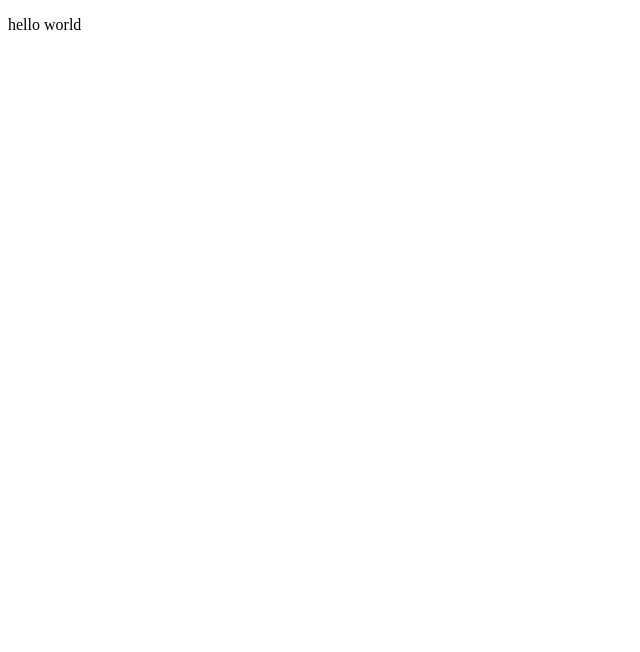
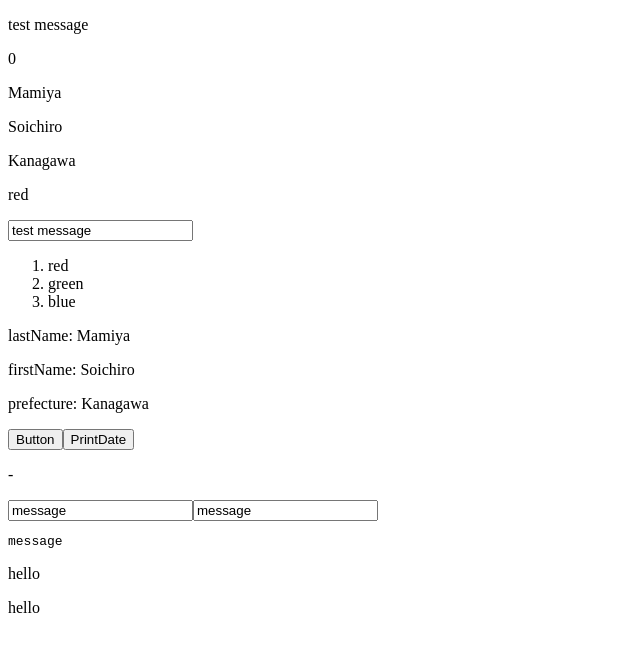
Before and after one commit to pro-soichiro/udemy_vue, a plain HTML site: page section1/index.html in a window 1280 px wide. Shown: the whole page, without its empty margins (0-640 px from the left). Drawn offline with nearby package versions, Linux system fonts and the light colour scheme.

Commit message:
1~3章までの内容

```diff
--- a/section1/index.html
+++ b/section1/index.html
@@ -6,11 +6,44 @@
     <meta name="viewport" content="width=device-width, initial-scale=1.0" />
     <link rel="stylesheet" href="style.css" />
     <script src="https://unpkg.com/vue@3.1.5"></script>
-    <script src="main.js"></script>
 
     <title>Vue</title>
   </head>
   <body>
-    <p>hello world</p>
+    <div id="app">
+      <!-- マスタッシュ構文 -->
+      <p>{{ message }}</p>
+      <p>{{ count }}</p>
+      <p>{{ user.lastName }}</p>
+      <p>{{ user.firstName }}</p>
+      <p>{{ user.prefecture }}</p>
+      <p>{{ colors[0] }}</p>
+
+
+      <input type="text" v-bind:value="message">
+      <p v-if="toggle">v-if</p>
+
+      <ol>
+        <li v-for="color in colors">{{ color }}</li>
+      </ol>
+
+      <p v-for="value, key in user">{{ key }}: {{value}}</p>
+
+      <button v-on:click="() => alert(message)">Button</button>
+      <button v-on:click="updateDate">PrintDate</button>
+      <p>{{ today }}</p>
+
+
+      <input type="text" v-bind:value="bindingData">
+      <input type="text" v-model="bindingData">
+      <pre>{{ bindingData }}</pre>
+
+      <hello></hello>
+      <hello />
+
+    </div>
+
+
+    <script src="main.js"></script>
   </body>
 </html>
--- a/section1/main.js
+++ b/section1/main.js
@@ -1,3 +1,156 @@
+// Vueのインスタンスを作成
 const app = Vue.createApp({
   // options
+  data: () => ({
+    message: 'test message',
+    count: 0,
+    user: {
+      lastName: 'Mamiya',
+      firstName: 'Soichiro',
+      prefecture: 'Kanagawa'
+    },
+    colors: ['red', 'green', 'blue'],
+    toggle: false,
+    today: '-',
+    bindingData: 'message',
+  }),
+  methods: {
+    alert(arg) {
+      alert(arg)
+    },
+
+    // この記述方法ではthisが使用できない
+    // アロー関数が宣言された時点で、thisが確定するため、
+    // thisはvueインスタンスを生成する前のwindowオブジェクトを参照する
+    // updateDate: () => {
+    //   console.log(this)
+    //   this.today = new Date().toLocaleString();
+    // },
+
+    // アロー関数は使用せず、短縮記法を使用する
+    updateDate() {
+      console.log(this)
+      this.today = new Date().toLocaleString();
+    },
+    // toLocaleStringとは？
+
+  }
+
 });
+
+app.component('hello', {
+  template:  '<p>hello</p>'
+})
+// id=appに対してマウントする
+app.mount('#app');
+
+// 下記のようにチェーンメソッドも可能
+// const app = Vue.createApp({
+// }).mount('#app');
+
+
+
+/*
+[ 学習メモ ]
+
+# データバインディングとは？
+dom要素を簡単管理できる
+
+
+# リアクティブ
+要素に対して反応して変化する
+
+
+# マスタッシュ構文
+{{ }}
+htmlファイルでvueのdataプロパティで定義した値を参照する方法。
+textコンテンツのための記法であるため、属性などには使用できない。
+
+X
+<input type="text" value="{{ message }}">
+
+
+# ディレクティブ
+v-で始まる特別な属性。
+directive(司令)という名前の通り、Vue.jsになんらかの指示を行う仕組み。
+
+< 例 >
+## v-bind valueの参照
+<input type="text" v-bind:value="message">
+
+
+## v-if 条件分岐
+表示
+<p v-if="true">v-if</p>
+非表示
+<p v-if="false">v-if</p>
+
+
+## v-show
+
+
+## v-for 配列などの繰り返し処理
+for...inの使用方法
+<ol>
+  <li v-for="color in colors">{{ color }}</li>
+</ol>
+
+オブジェクトも直感的に記述可能
+for (val, key) in obj
+で成り立つ。
+<p v-for="value, key in user">{{ key }}: {{value}}</p>
+
+
+## v-on イベントの付与
+v-on:イベント名="メソッド名"
+
+methods: {
+  alert: (arg) => {
+    alert(arg)
+  }
+}
+<button v-on:click="() => alert(message)">Button</button>
+
+methodsでdataの値を参照したい場合は(thisを使用したい場合)アロー関数は使用できない点に注意
+
+
+
+## v-model 双方向データバインディング
+双方向データバインディングとは？
+vueインスタンス内のdataの値の変更を、リアルタイムでテンプレートへ反映させてきた。
+ブラウザからの入力データを、vueインスタンス内のdataの値へ反映させる方法を見ていく。
+このように双方向でデータのやり取りを行うことを「双方向データバインディング」という。
+
+v-bind:valueでは一方方向のバインディングとなる
+<input type="text" v-bind:value="bindingData">
+v-modelを使用することで双方向バインディングが可能となる
+<input type="text" v-model="bindingData">
+<pre>{{ bindingData }}</pre>
+
+
+# コンポーネントとは？
+- 名前つきの再利用可能なインスタンス
+
+- ページを構成するUI部品
+- テンプレートとそのロジックから構成
+- よく使う機能をコンポーネント化
+  - 再利用性が高くなる
+  - コードの見通しがよくなる
+
+なお、コンポーネントの定義はmountの前に行う。
+
+
+JSファイル内
+app.component('hello', {
+  template:  '<p>hello</p>'
+})
+app.mount('#app');
+
+HTMLファイル内
+<hello></hello>
+<hello />
+pタグで生成される
+コンポーネントのinnerHTMLは機能しない
+
+
+*/
```
